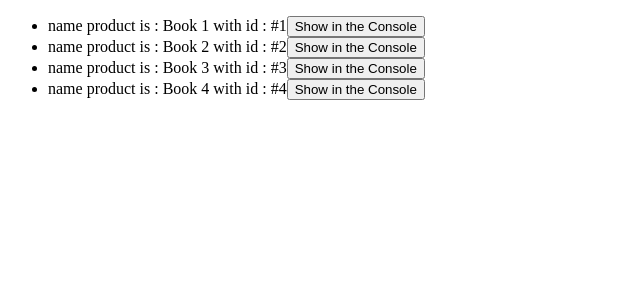
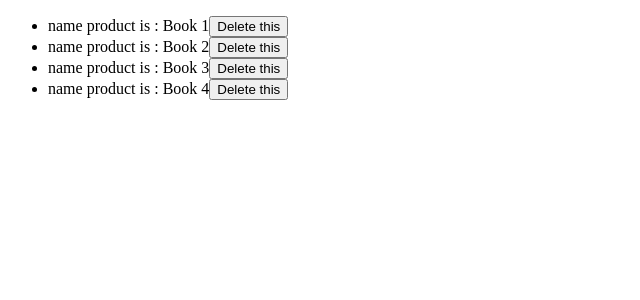
Before and after one commit to womoboy/react-daywork, a React (Create React App) app: page / in a window 1280 px wide. Shown: the top 300 px of the page, without its empty margins (0-640 px from the left). Built offline with nearby package versions, Linux system fonts and the light colour scheme.

Commit message:
delete item with id

```diff
--- a/src/App.js
+++ b/src/App.js
@@ -2,16 +2,20 @@ import { useState } from 'react'
 import ProductList from './components/productList/ProductList';
 
 const App = () => {
-    const [books, setBook] = useState([
+    const [products, setProducts] = useState([
         {id: "#1", title: "Book 1"},
         {id: "#2", title: "Book 2"},
         {id: '#3', title: "Book 3"},
         {id: '#4', title: "Book 4"}
     ]);
 
+    const deleteProduct = (id) => {
+        setProducts(products.filter((item) => item.id !== id));
+    }
+
     return (
         <>
-            <ProductList books={books}/>
+            <ProductList products={products} onDelete={deleteProduct}/>
         </>
     )
 }
--- a/src/components/product/Product.js
+++ b/src/components/product/Product.js
@@ -1,13 +1,10 @@
 const Product = (props) => {
-    const showConsole = () => {
-        console.log(`name ${props.title} and id : ${props.id}`)
-    }
 
     return(
         <>
             <li>
-                name product is : {props.title} with id : {props.id}
-                <button onClick={showConsole}>Show in the Console</button>
+                name product is : {props.title}
+                <button onClick={()=>{props.onDelete(props.id)}}>Delete this</button>
             </li>
         </>
     )
--- a/src/components/productList/ProductList.js
+++ b/src/components/productList/ProductList.js
@@ -4,8 +4,8 @@ const ProductList = (props) => {
   return (
     <>
       <ul>
-        {props.books.map((book) => {
-          return <Product id={book.id} key={book.id} title={book.title} />;
+        {props.products.map((product) => {
+          return <Product id={product.id} key={product.id} title={product.title} onDelete={props.onDelete}/>;
         })}
       </ul>
     </>
```
